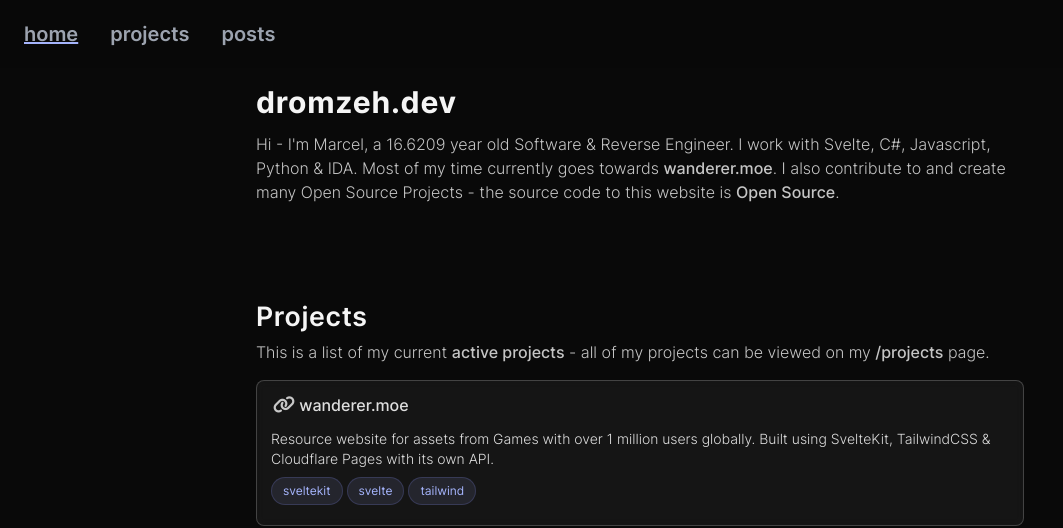
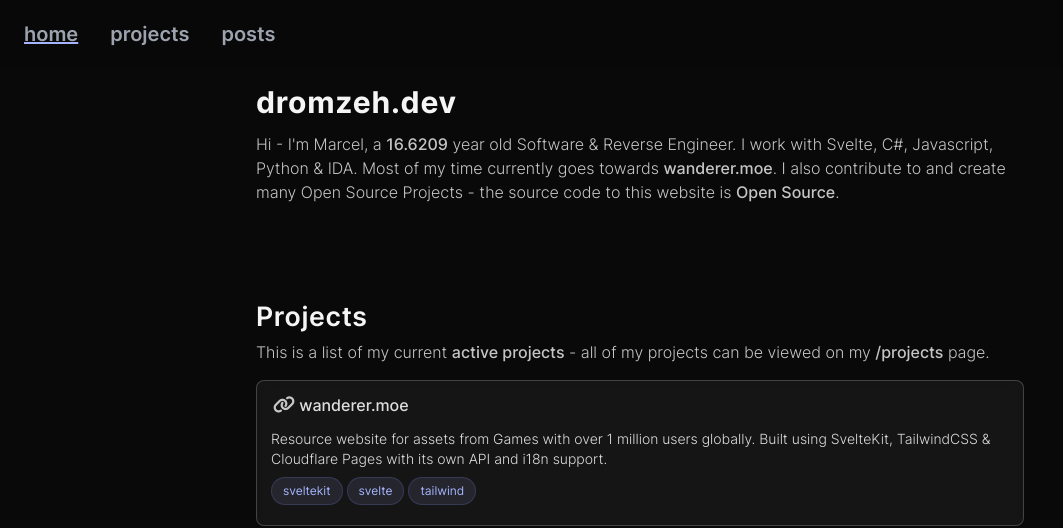
Before and after one commit to dromzeh/dromzeh.dev, a SvelteKit app: page / in a window 1280 px wide. Shown: the top 528 px of the page, without its empty margins (0-1063 px from the left). Built offline with nearby package versions, Linux system fonts and the light colour scheme; no server answers.

Commit message:
feat: update deps, prettier, etc

```diff
--- a/src/components/Lanyard.svelte
+++ b/src/components/Lanyard.svelte
@@ -105,8 +105,8 @@ onMount(() => {
     </h1>
     <div
       class="rounded-lg border-[0.5px] border-white/20 bg-white/5 text-neutral-100/90 backdrop-blur-sm transition-all duration-200 ease-in-out hover:border-white/40 hover:bg-white hover:bg-opacity-[6.9%] hover:text-neutral-100"
-      >
-      <p class="absolute right-0 top-0 m-2 text-2xl sm:block hidden">
+    >
+      <p class="absolute right-0 top-0 m-2 hidden text-2xl sm:block">
         <span style="color: {statusColor}"
           ><i class="fa-solid fa-circle animate-pulse"></i>
         </span>
@@ -156,7 +156,7 @@ onMount(() => {
       <div class="flex items-center">
         <div class="p-5">
           <i
-            class="fab fa-spotify absolute right-0 top-0 m-2 animate-pulse text-2xl text-white sm:block hidden"
+            class="fab fa-spotify absolute right-0 top-0 m-2 hidden animate-pulse text-2xl text-white sm:block"
           ></i>
           <div class="relative opacity-80 hover:opacity-100">
             <a
--- a/src/components/Pointer.svelte
+++ b/src/components/Pointer.svelte
@@ -44,13 +44,12 @@ function handleMove(e) {
     opacity = 0;
   }
 }
-
 </script>
 
 <svelte:window
-  on:mousemove={handleMove}
-  on:mousedown={() => (scale = 1.3)}
-  on:mouseup={() => (scale = 1)}
+  on:mousemove="{handleMove}"
+  on:mousedown="{() => (scale = 1.3)}"
+  on:mouseup="{() => (scale = 1)}"
 />
 
 <div
--- a/src/data/projects.json
+++ b/src/data/projects.json
@@ -2,7 +2,7 @@
   "projects": [
     {
       "name": "wanderer.moe",
-      "description": "Resource website for assets from Games with over 1 million users globally. Built using SvelteKit, TailwindCSS & Cloudflare Pages with its own API.",
+      "description": "Resource website for assets from Games with over 1 million users globally. Built using SvelteKit, TailwindCSS & Cloudflare Pages with its own API and i18n support.",
       "url": "https://wanderer.moe/",
       "tags": ["sveltekit", "svelte", "tailwind"],
       "isopenSource": false,
--- a/src/routes/+page.svelte
+++ b/src/routes/+page.svelte
@@ -24,7 +24,7 @@ let myTime = moment().tz("Europe/London").format("HH:mm:ss");
 
 setInterval(() => {
   let time = dayjs().diff(dayjs(1156118401000), "year", true);
-  age = time.toString().substring(0, 7);
+  age = time.toString().substring(0, 13);
   myTime = moment().tz("Europe/London").format("HH:mm:ss");
 }, 50);
 
@@ -59,10 +59,19 @@ onMount(() => {
             <h1 class="text-3xl font-bold tracking-wide sm:text-3xl">
               dromzeh.dev
             </h1>
+            <div>
               <div class="font-light text-neutral-100/80">
-              Hi - I'm Marcel, a {age} year old Software & Reverse Engineer. I work
-              with Svelte, C#, Javascript, Python & IDA. Most of my time currently
-              goes towards
+                Hi - I'm Marcel, a
+                <div class="group inline-flex items-center justify-center">
+                  <span
+                    class="cursor-pointer font-medium text-neutral-100/80 hover:text-neutral-100/90 hover:underline"
+                  >
+                    {age.substring(0, 7)}
+                  </span>
+                  <Tooltip tooltipText="{age}" />
+                </div>
+                year old Software & Reverse Engineer. I work with Svelte, C#, Javascript,
+                Python & IDA. Most of my time currently goes towards
                 <div class="group inline-flex items-center justify-center">
                   <a
                     href="https://wanderer.moe/?ref=dromzeh.dev"
@@ -89,6 +98,7 @@ onMount(() => {
                 </div>
               </div>
             </div>
+          </div>
           <Lanyard />
           <div class="space-y-2">
             <h2 class="text-2xl font-semibold tracking-wide sm:text-[1.67rem]">
@@ -100,7 +110,7 @@ onMount(() => {
                 class="group inline-flex cursor-pointer items-center justify-center font-medium text-neutral-100/80 hover:text-neutral-100/90 hover:underline"
               >
                 active projects
-                <Tooltip tooltipText="Projects that I often update." />
+                <Tooltip tooltipText="Projects that I often update / maintain." />
               </div>
               - all of my projects can be viewed on my
               <a
@@ -176,7 +186,7 @@ onMount(() => {
             <div class="text-sm font-light text-neutral-100/80">
               It is currently
               <div
-                class="group inline-flex items-center justify-center font-medium text-neutral-100/80 hover:text-neutral-100/90 hover:underline"
+                class="group inline-flex items-center justify-center font-medium text-neutral-100/80 hover:text-neutral-100/90 hover:underline cursor-pointer"
               >
                 {myTime}
                 <Tooltip tooltipText="Europe/London" />
@@ -225,7 +235,8 @@ onMount(() => {
                   </div>
                   <div class="mb-3 flex h-full flex-col justify-between px-3.5">
                     <div class="text-sm font-light">
-                      I am most active on Discord, preferred for more informal enquiries.
+                      I am most active on Discord, preferred for more informal
+                      enquiries.
                     </div>
                   </div>
                 </div>
--- a/src/routes/posts/+page.svelte
+++ b/src/routes/posts/+page.svelte
@@ -69,9 +69,10 @@ function handleInput(event) {
 function updateFilter() {
   // remove whitespace at the start of the query
   query = query.trimStart();
-  const keywords = query.split(' '); // split the query string into an array of keywords
+  const keywords = query.split(" "); // split the query string into an array of keywords
   filteredPosts = data.posts.filter((post) => {
-    return keywords.every((keyword) => { // check if every keyword matches any property of the post
+    return keywords.every((keyword) => {
+      // check if every keyword matches any property of the post
       return (
         post.meta.title.toLowerCase().includes(keyword.toLowerCase()) ||
         post.meta.tags.some((tag) =>
--- a/static/index.css
+++ b/static/index.css
@@ -1041,6 +1041,14 @@ video {
   top: 0px;
 }
 
+.left-1\/2 {
+  left: 50%;
+}
+
+.top-\[-5px\] {
+  top: -5px;
+}
+
 .z-10 {
   z-index: 10;
 }
@@ -1139,6 +1147,10 @@ video {
   height: 100vh;
 }
 
+.h-2 {
+  height: 0.5rem;
+}
+
 .min-h-screen {
   min-height: 100vh;
 }
@@ -1155,6 +1167,10 @@ video {
   width: 100%;
 }
 
+.w-2 {
+  width: 0.5rem;
+}
+
 .max-w-3xl {
   max-width: 48rem;
 }
@@ -1173,6 +1189,16 @@ video {
 
 .origin-top {
   transform-origin: top;
+}
+
+.-translate-x-1\/2 {
+  --tw-translate-x: -50%;
+  transform: translate(var(--tw-translate-x), var(--tw-translate-y)) rotate(var(--tw-rotate)) skewX(var(--tw-skew-x)) skewY(var(--tw-skew-y)) scaleX(var(--tw-scale-x)) scaleY(var(--tw-scale-y));
+}
+
+.rotate-45 {
+  --tw-rotate: 45deg;
+  transform: translate(var(--tw-translate-x), var(--tw-translate-y)) rotate(var(--tw-rotate)) skewX(var(--tw-skew-x)) skewY(var(--tw-skew-y)) scaleX(var(--tw-scale-x)) scaleY(var(--tw-scale-y));
 }
 
 .scale-0 {
```
Also changed, not shown: src/routes/projects/+page.svelte (+5 -5 lines). Lines whose indentation alone changed are shown as unchanged.
